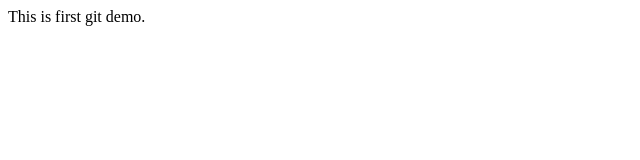
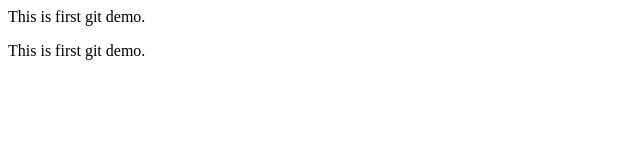
Before and after one commit to Keyurgajera04/First_Repo, a plain HTML site: page index.html in a window 1280 px wide. Shown: the whole page, without its empty margins (0-640 px from the left). Drawn offline with Linux system fonts and the light colour scheme.

Commit message:
all done

```diff
--- a/index.html
+++ b/index.html
@@ -1 +1,2 @@
 <p>This is first git demo.</p>
+<p>This is first git demo.</p>
```
